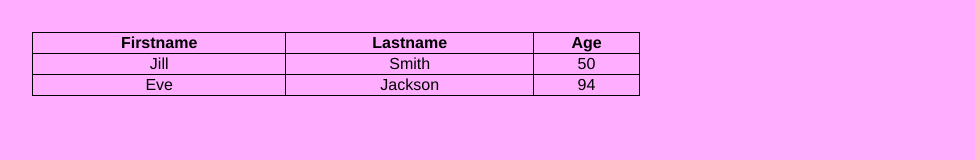
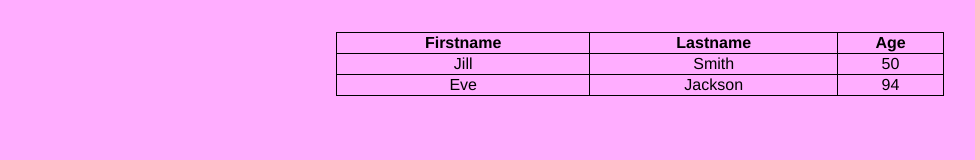
Before and after one commit to af223/EnergyBarCalendar, a plain HTML site: page index.html in a window 1280 px wide. Shown: the whole page, without its empty margins (0-975 px from the left). Drawn offline with Linux system fonts and the light colour scheme.

Commit message:
Update index.html

```diff
--- a/index.html
+++ b/index.html
@@ -6,7 +6,7 @@
   <body>
 
     <!-- <table style="width:100%"> -->
-    <table style="width:50%">
+    <table style="width:50%" class = "center">
       <tr>
         <th>Firstname</th>
         <th>Lastname</th>
```
